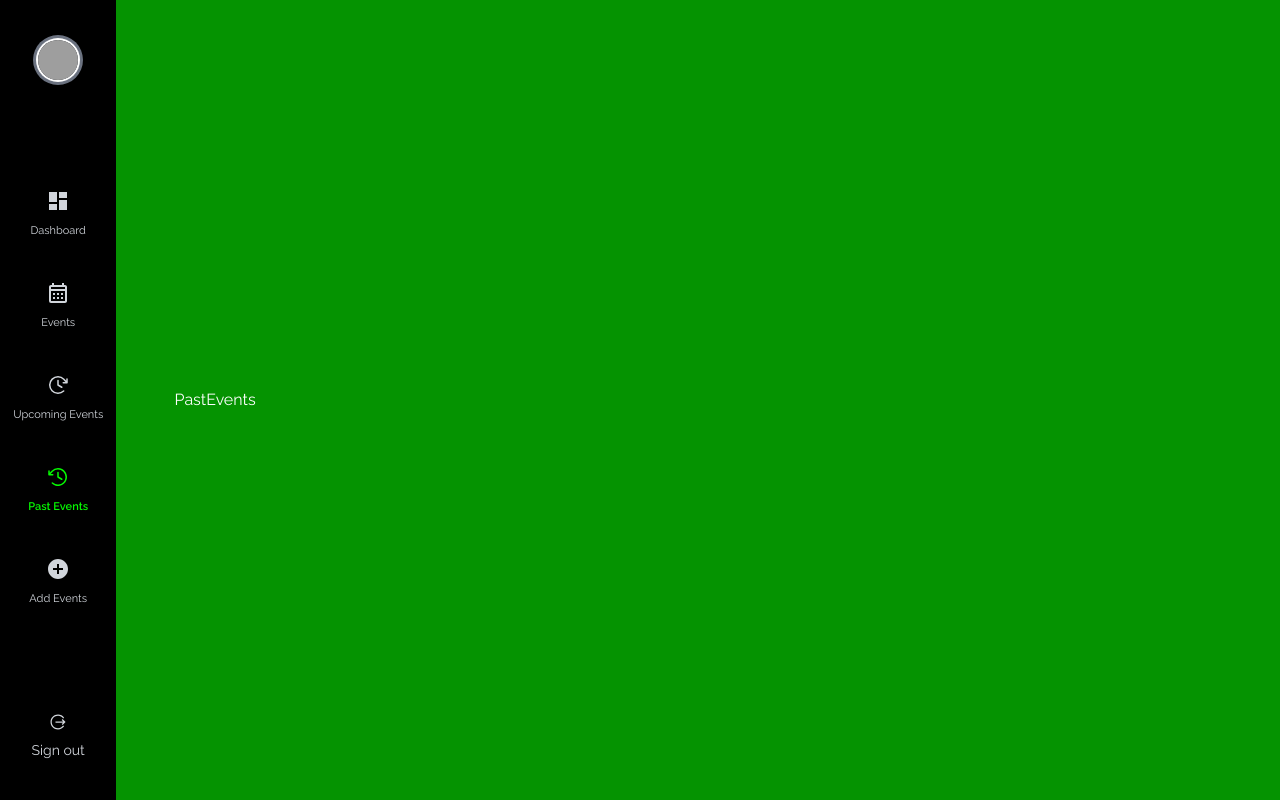
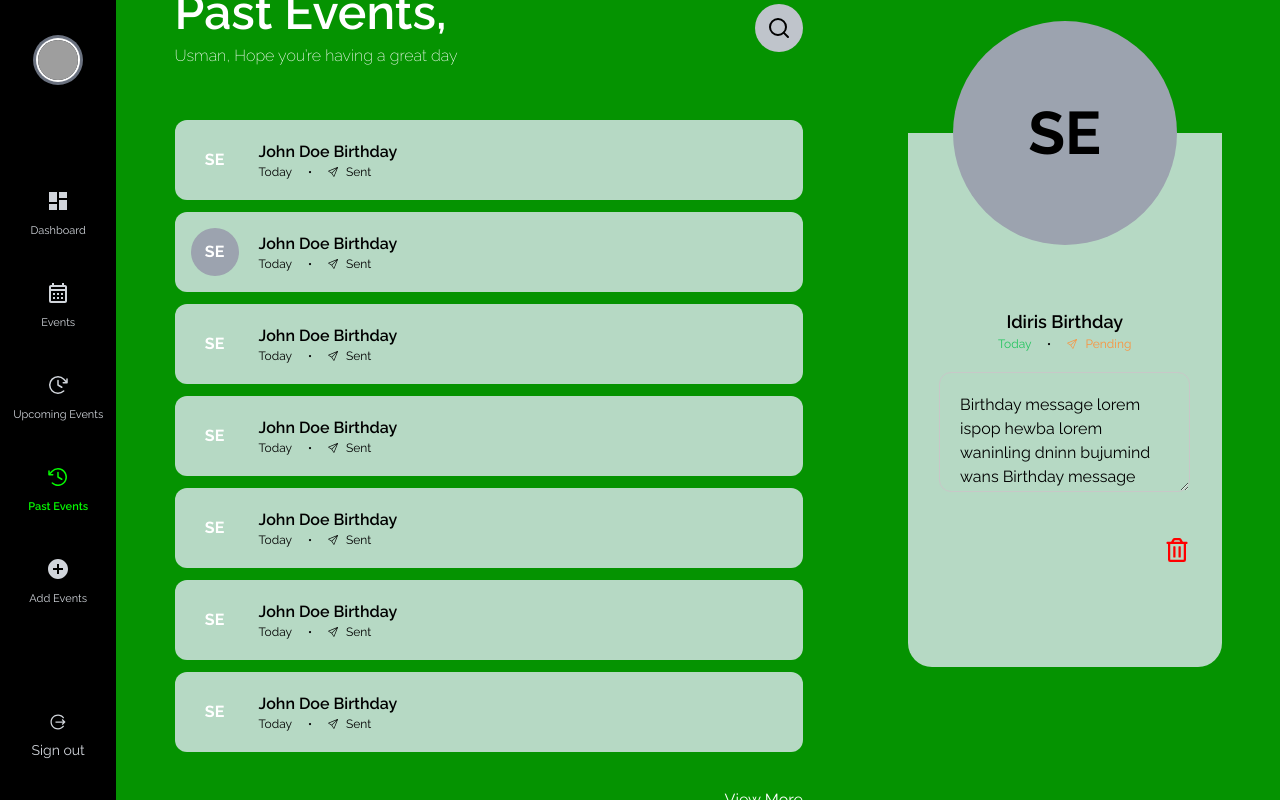
Before and after one commit to theolodocoder/D-day-frontend, a React (Vite) app: page /app/past-events in a window 1280 px wide. Built offline with nearby package versions, Linux system fonts and the light colour scheme; grey boxes are pictures that could not be loaded.

Commit message:
added past events

```diff
--- a/src/features/past/index.tsx
+++ b/src/features/past/index.tsx
@@ -0,0 +1,45 @@
+import { useState } from "react";
+import SearchBar from "../../components/SearchBar";
+import EventCard from "../events/components/EventCard";
+import EventDetails from "../../components/EventDetails";
+
+const PastEvents = () => {
+  const [searchTerm, setSearchTerm] = useState("");
+  const handleChange = (e: React.ChangeEvent<HTMLInputElement>) => {
+    setSearchTerm(e.target.value);
+  };
+
+  return (
+    <div className="flex gap-x-[10%] w-full h-full">
+      <div className="w-[60%] flex flex-col gap-y-5 h-full">
+        <div className="flex justify-between items-center">
+          <div>
+            <h1 className="text-5xl font-semibold mb-2">Past Events,</h1>
+            <p className="font-extralight">
+              Usman, Hope you’re having a great day
+            </p>
+          </div>
+          <div>
+            <SearchBar searchTerm={searchTerm} handleChange={handleChange} />
+          </div>
+        </div>
+        {/* upcoming events */}
+        <div className="mt-5">
+          {Array(7)
+            .fill(null)
+            .map((_, idx) => (
+              <EventCard key={idx} id={idx} />
+            ))}
+        </div>
+        <div className="flex w-full justify-end mt-4 cursor-pointer">
+          <a>View More</a>
+        </div>
+      </div>
+      <div className="w-[30%] flex items-center">
+        <EventDetails type="past" />
+      </div>
+    </div>
+  );
+};
+
+export default PastEvents;
--- a/src/features/upcoming/index.tsx
+++ b/src/features/upcoming/index.tsx
@@ -36,7 +36,7 @@ const UpcomingEvents = () => {
         </div>
       </div>
       <div className="w-[30%] flex items-center">
-        <EventDetails />
+        <EventDetails type="upcoming" />
       </div>
     </div>
   );
--- a/src/pages/PastEvents.tsx
+++ b/src/pages/PastEvents.tsx
@@ -1,5 +1,11 @@
-const PastEvents = () => {
-  return <div>PastEvents</div>;
+import PastEvents from "../features/past";
+
+const InternalPage = () => {
+  return (
+    <div>
+      <PastEvents />
+    </div>
+  );
 };
 
-export default PastEvents;
+export default InternalPage;
```
